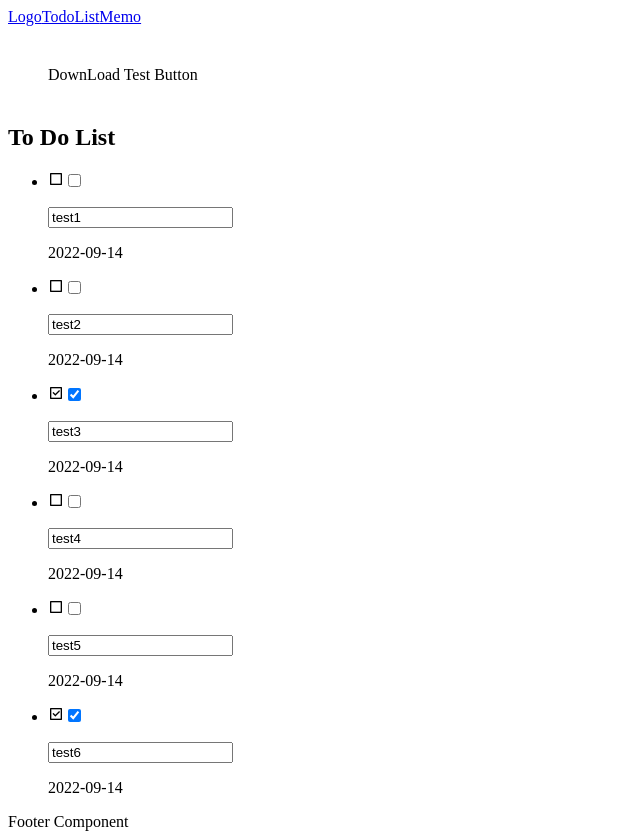
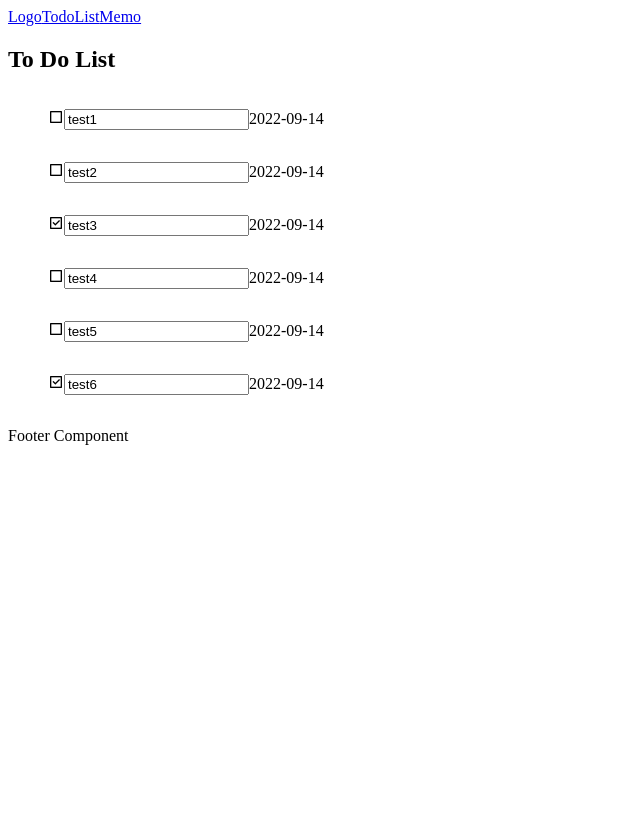
Before and after one commit to drexqq/youinone, a React (Vite) app: page /todo in a window 1280 px wide. Shown: the whole page, without its empty margins (0-640 px from the left). After the commit the page ends 800 px from the top, so only its background shows below. Built offline with nearby package versions, Linux system fonts and the light colour scheme.

Commit message:
Fix: styled-components build error

```diff
--- a/package.json
+++ b/package.json
@@ -9,13 +9,11 @@
     "preview": "vite preview"
   },
   "dependencies": {
-    "@types/styled-components": "^5.1.26",
     "react": "^18.2.0",
     "react-dom": "^18.2.0",
     "react-router-dom": "^6.3.0",
-    "styled-components": "^5.3.0",
-    "styled-reset": "^4.4.2",
-    "vite-plugin-babel-macros": "^1.0.6"
+    "styled-components": "^5.3.5",
+    "styled-reset": "^4.4.2"
   },
   "devDependencies": {
     "@types/react": "^18.0.17",
--- a/src/projects/ProjectRouter.tsx
+++ b/src/projects/ProjectRouter.tsx
@@ -10,39 +10,9 @@ import TodoList from "./TodoList/Todolist"
 
 function ProjectRouter () {
 
-    function addToHomeScreen() {
-      alert("Down Click")
-      //@ts-ignore
-      window.promptEvent.prompt();
-      //@ts-ignore
-      window.promptEvent.userChoice.then((choiceResult: any) => {
-        if (choiceResult.outcome === 'accepted') {
-          alert("Ok")
-          console.log('User accepted the A2HS prompt')
-        } else {
-          alert("No")
-          console.log('User dismissed the A2HS prompt')
-        }
-      })
-    }
-
-    useEffect(() => {
-        console.log("Listening for Install prompt");
-        alert("beforeinstallprompt")
-        window.addEventListener("beforeinstallprompt", (e) => {
-          e.preventDefault();
-          //@ts-ignore
-          window.promptEvent = e;
-        });
-      }, []);
-
     return (
         <BrowserRouter>
             <Header />
-            <div
-                style={{margin:"40px"}}
-                onClick={addToHomeScreen}
-            >DownLoad Test Button</div>
             <Routes>
                 <Route path="/" element={<Intro />}></Route>
                 <Route path="/todo" element={<TodoList />}></Route>
--- a/src/projects/TodoList/Todolist.tsx
+++ b/src/projects/TodoList/Todolist.tsx
@@ -1,5 +1,5 @@
-import React, { useEffect, useState } from "react"
-// import styled from "styled-components/macro";
+import { useEffect, useState } from "react";
+import styled from "styled-components";
 import ProjectTitle from "../../components/ProjectTitle";
 
 interface ITodoItem {
@@ -41,10 +41,10 @@ function TodoList() {
             <ul>
                 {todos.map(({id, content, date, isChecked}: ITodoItem) => {
                     return (
-                        <li key={id}>
+                        <TodoItem key={id}>
                             <p className="check">
                                 <i className={isChecked ? "ri-checkbox-line" : "ri-checkbox-blank-line"} onClick={() => onClickChecked(id)}></i>
-                                <input
+                                <CheckBox
                                     className="input-checkbox"
                                     type="checkbox"
                                     defaultChecked={isChecked}
@@ -52,7 +52,7 @@ function TodoList() {
                             </p>
                             <p className="content"><input type="text" defaultValue={content}/></p>
                             <p className="date">{ date.toISOString().split('T')[0] }</p>
-                        </li>
+                        </TodoItem>
                     )
                 })}
             </ul>
@@ -60,15 +60,15 @@ function TodoList() {
     )
 }
 
-// const TodoItem = styled.li`
-//     display: flex;
-//     align-items: center;
-//     .check {}
-//     .content {}
-//     .date {}
-// `
-// const CheckBox = styled.input`
-//     display: none;
-// `
+const TodoItem = styled.li`
+    display: flex;
+    align-items: center;
+    .check {}
+    .content {}
+    .date {}
+`
+const CheckBox = styled.input`
+    display: none;
+`
 
 export default TodoList
--- a/vite.config.ts
+++ b/vite.config.ts
@@ -8,7 +8,6 @@ export default defineConfig({
     rollupOptions: {
       external: [
         /^node:.*/,
-        'styled-components'
       ]
     }
   }
```
Also changed, not shown: 1 other file (tests, documents, lock files or other folders).
